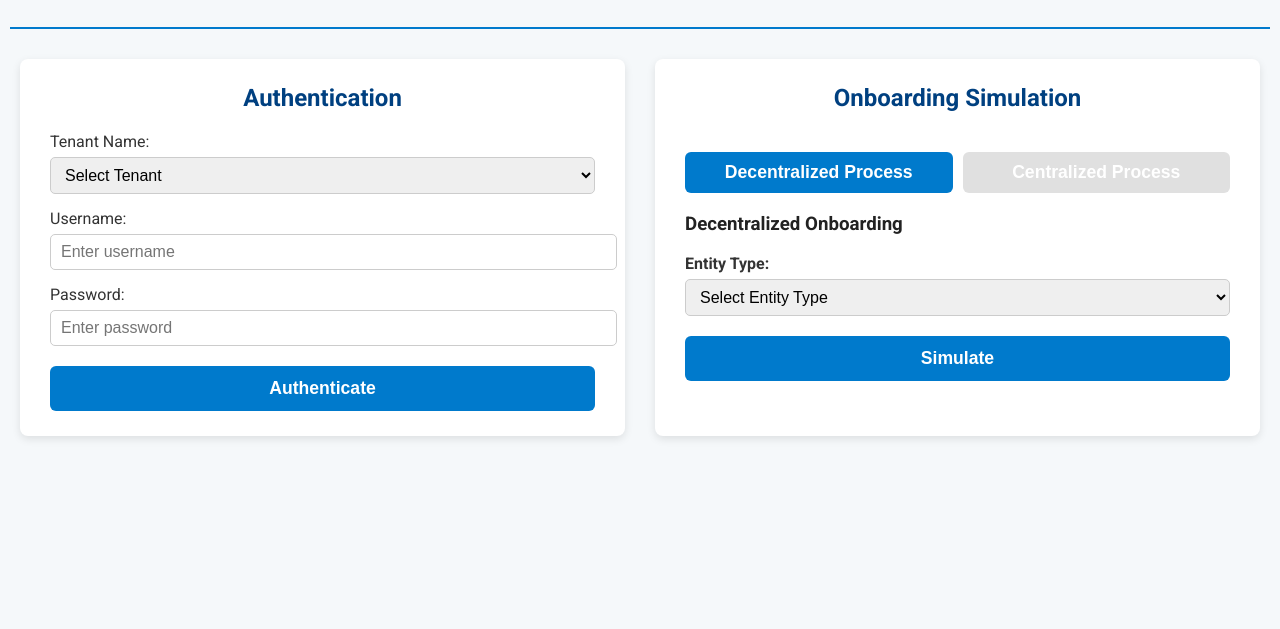
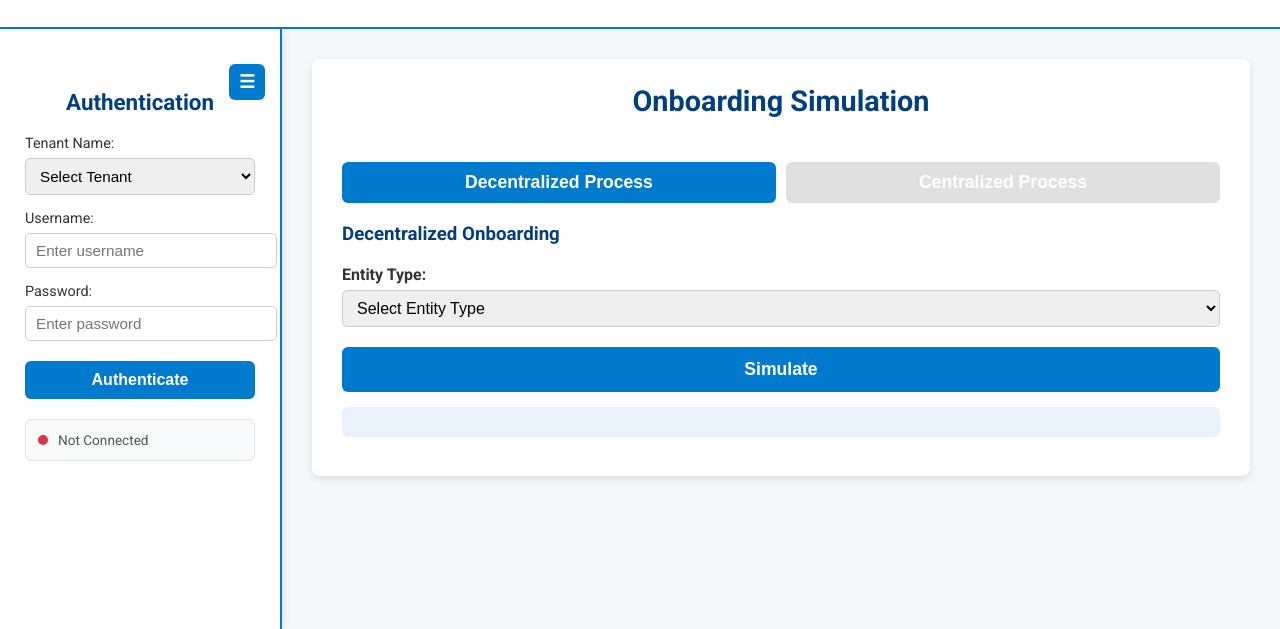
Before and after one commit to hadilromdhane-cloud/kyc-simulator, a website: page public/index.html in a window 1280 px wide. Shown: the part 195-824 px from the top of the page. Before the commit the page ends 800 px from the top, so only its background shows below. Drawn offline with Linux system fonts and the light colour scheme; no server answers.

Commit message:
Modified the home page

```diff
--- a/public/index.html
+++ b/public/index.html
@@ -2,6 +2,7 @@
 <html lang="en">
 <head>
   <meta charset="UTF-8" />
+  <meta name="viewport" content="width=device-width, initial-scale=1.0">
   <title>Web Service Simulator</title>
   <link href="https://fonts.googleapis.com/css2?family=Roboto:wght@400;700&display=swap" rel="stylesheet" />
   <link rel="stylesheet" href="styles.css" />
@@ -12,10 +13,16 @@
     <h1>Web Service Simulator</h1>
   </header>
 
-  <div class="container">
-    <!-- Authentication Column -->
-    <section id="authSimulator">
+  <div class="main-layout">
+    <!-- Authentication Sidebar -->
+    <aside id="authSidebar" class="auth-sidebar">
+      <button class="toggle-sidebar-btn" id="toggleSidebar" aria-label="Toggle Sidebar">
+        <span class="toggle-icon">☰</span>
+      </button>
+
+      <div class="sidebar-content">
         <h2>Authentication</h2>
+
         <label for="tenantName">Tenant Name:</label>
         <select id="tenantName">
           <option value="">Select Tenant</option>
@@ -37,9 +44,16 @@
         <input type="password" id="password" placeholder="Enter password" />
 
         <button id="authBtn">Authenticate</button>
-    </section>
 
-    <!-- Onboarding Simulation Column -->
+        <div class="auth-status" id="authStatus">
+          <span class="status-indicator"></span>
+          <span class="status-text">Not Connected</span>
+        </div>
+      </div>
+    </aside>
+
+    <!-- Main Content Area -->
+    <main class="main-content">
       <section id="onboardingSimulator">
         <h2>Onboarding Simulation</h2>
 
@@ -97,7 +111,9 @@
           </div>
         </div>
       </section>
+    </main>
   </div>
+
   <div id="popup" style="display:none; position:fixed; top:50%; left:50%; transform:translate(-50%,-50%);
     background:white; padding:30px; border-radius:10px; box-shadow:0 5px 25px rgba(0,0,0,0.4);
     z-index:1000; min-width:400px; max-width:600px;">
--- a/public/styles.css
+++ b/public/styles.css
@@ -3,7 +3,7 @@ body {
   font-family: 'Roboto', sans-serif;
   background: #f5f8fa;
   margin: 0;
-  padding: 0 10px 40px;
+  padding: 0;
   color: #222;
 }
 
@@ -13,9 +13,12 @@ header {
   align-items: center;
   padding: 20px 0 30px;
   border-bottom: 2px solid #007ACC;
+  background: white;
 }
 
-header img { height: 120px; }
+header img {
+  height: 120px;
+}
 
 header h1 {
   font-weight: 700;
@@ -24,71 +27,289 @@ header h1 {
   margin: 10px 0 0;
 }
 
-.container {
+/* Main Layout with Sidebar */
+.main-layout {
   display: flex;
-  gap: 30px;
-  max-width: 1500px;
-  margin: 30px auto;
-  padding: 0 10px;
+  min-height: calc(100vh - 200px);
 }
 
-section {
+/* Authentication Sidebar */
+.auth-sidebar {
+  width: 280px;
+  background: white;
+  border-right: 2px solid #007ACC;
+  box-shadow: 2px 0 8px rgba(0, 0, 0, 0.08);
+  transition: width 0.3s ease;
+  position: relative;
+  overflow: hidden;
+}
+
+.auth-sidebar.collapsed {
+  width: 60px;
+}
+
+.auth-sidebar.collapsed .sidebar-content {
+  opacity: 0;
+  visibility: hidden;
+}
+
+.toggle-sidebar-btn {
+  position: absolute;
+  top: 15px;
+  right: 15px;
+  background: #007ACC;
+  color: white;
+  border: none;
+  width: 36px;
+  height: 36px;
+  border-radius: 6px;
+  cursor: pointer;
+  display: flex;
+  align-items: center;
+  justify-content: center;
+  font-size: 18px;
+  transition: background 0.3s;
+  z-index: 10;
+}
+
+.toggle-sidebar-btn:hover {
+  background: #004080;
+}
+
+.sidebar-content {
+  padding: 60px 25px 25px;
+  opacity: 1;
+  visibility: visible;
+  transition: opacity 0.3s ease, visibility 0.3s ease;
+}
+
+.auth-sidebar h2 {
+  color: #004080;
+  margin-top: 0;
+  margin-bottom: 20px;
+  text-align: center;
+  font-size: 1.4rem;
+}
+
+.auth-sidebar label {
+  display: block;
+  margin-top: 15px;
+  font-weight: 500;
+  color: #333;
+  font-size: 0.9rem;
+}
+
+.auth-sidebar input,
+.auth-sidebar select {
+  width: 100%;
+  padding: 8px 10px;
+  margin-top: 6px;
+  border: 1.8px solid #ccc;
+  border-radius: 5px;
+  font-size: 0.95rem;
+}
+
+.auth-sidebar input:focus,
+.auth-sidebar select:focus {
+  border-color: #007ACC;
+  outline: none;
+  box-shadow: 0 0 8px rgba(0, 122, 204, 0.4);
+}
+
+.auth-sidebar button#authBtn {
+  margin-top: 20px;
+  background-color: #007ACC;
+  color: white;
+  border: none;
+  padding: 10px 0;
+  width: 100%;
+  font-size: 1rem;
+  border-radius: 6px;
+  cursor: pointer;
+  font-weight: 600;
+}
+
+.auth-sidebar button#authBtn:hover {
+  background-color: #004080;
+}
+
+/* Auth Status Indicator */
+.auth-status {
+  margin-top: 20px;
+  padding: 12px;
+  background: #f8f9fa;
+  border-radius: 6px;
+  display: flex;
+  align-items: center;
+  gap: 10px;
+  border: 1px solid #e0e0e0;
+}
+
+.status-indicator {
+  width: 10px;
+  height: 10px;
+  border-radius: 50%;
+  background: #dc3545;
+  flex-shrink: 0;
+}
+
+.status-indicator.connected {
+  background: #28a745;
+}
+
+.status-text {
+  font-size: 0.85rem;
+  color: #555;
+  font-weight: 500;
+}
+
+/* Main Content Area */
+.main-content {
+  flex: 1;
+  padding: 30px;
+  overflow-y: auto;
+}
+
+section#onboardingSimulator {
   background: white;
   border-radius: 8px;
-  box-shadow: 0 3px 8px rgb(0 0 0 / 0.1);
-  flex: 1;
+  box-shadow: 0 3px 8px rgba(0, 0, 0, 0.1);
   padding: 25px 30px;
-  min-width: 300px;
+  max-width: 1200px;
 }
 
-h2 { color: #004080; margin-top: 0; text-align: center; }
-label { display: block; margin-top: 15px; font-weight: 500; color: #333; }
+h2 {
+  color: #004080;
+  margin-top: 0;
+  text-align: center;
+  font-size: 1.8rem;
+}
+
+h3 {
+  color: #004080;
+  margin-top: 0;
+  margin-bottom: 20px;
+}
+
+label {
+  display: block;
+  margin-top: 15px;
+  font-weight: 500;
+  color: #333;
+}
 
 input, select {
-  width: 100%; padding: 8px 10px; margin-top: 6px; border: 1.8px solid #ccc;
-  border-radius: 5px; font-size: 1rem;
+  width: 100%;
+  padding: 8px 10px;
+  margin-top: 6px;
+  border: 1.8px solid #ccc;
+  border-radius: 5px;
+  font-size: 1rem;
 }
 
 input:focus, select:focus {
-  border-color: #007ACC; outline: none;
+  border-color: #007ACC;
+  outline: none;
   box-shadow: 0 0 8px rgba(0, 122, 204, 0.4);
 }
 
 button {
   margin-top: 20px;
-  background-color: #007ACC; color: white; border: none;
-  padding: 12px 0; width: 100%; font-size: 1.1rem; border-radius: 6px; cursor: pointer;
+  background-color: #007ACC;
+  color: white;
+  border: none;
+  padding: 12px 0;
+  width: 100%;
+  font-size: 1.1rem;
+  border-radius: 6px;
+  cursor: pointer;
   font-weight: 600;
 }
 
-button:hover { background-color: #004080; }
+button:hover {
+  background-color: #004080;
+}
 
-.response-box {
+.response-box, pre {
   background: #e9f1fb;
   padding: 15px;
   border-radius: 6px;
   max-height: 300px;
   overflow-y: auto;
-  white-space: normal;
+  white-space: pre-wrap;
   word-wrap: break-word;
   margin-top: 15px;
   font-size: 0.9rem;
   color: #222;
 }
 
-.tabs, .subTabs { display: flex; gap: 10px; margin-top: 15px; }
-.tabBtn, .subTabBtn {
-  flex: 1; padding: 10px; border-radius: 6px; border: none; cursor: pointer;
-  background: #e0e0e0; font-weight: 600;
+.tabs, .subTabs {
+  display: flex;
+  gap: 10px;
+  margin-top: 15px;
 }
 
-.tabBtn.active, .subTabBtn.active { background: #007ACC; color: white; }
+.tabBtn, .subTabBtn {
+  flex: 1;
+  padding: 10px;
+  border-radius: 6px;
+  border: none;
+  cursor: pointer;
+  background: #e0e0e0;
+  font-weight: 600;
+}
 
-.tabContent, .subTabContent { margin-top: 20px; }
+.tabBtn.active, .subTabBtn.active {
+  background: #007ACC;
+  color: white;
+}
+
+.tabContent, .subTabContent {
+  margin-top: 20px;
+}
 
 .entity-fields input {
   margin-top: 5px;
   margin-bottom: 10px;
 }
 
-@media (max-width: 900px) { .container { flex-direction: column; } }
+/* Responsive Design */
+@media (max-width: 900px) {
+  .main-layout {
+    flex-direction: column;
+  }
+
+  .auth-sidebar {
+    width: 100%;
+    border-right: none;
+    border-bottom: 2px solid #007ACC;
+  }
+
+  .auth-sidebar.collapsed {
+    width: 100%;
+    height: 60px;
+  }
+
+  .toggle-sidebar-btn {
+    top: 12px;
+    right: 12px;
+  }
+}
+
+@media (max-width: 600px) {
+  header h1 {
+    font-size: 1.6rem;
+  }
+
+  header img {
+    height: 80px;
+  }
+
+  .main-content {
+    padding: 15px;
+  }
+
+  section#onboardingSimulator {
+    padding: 20px;
+  }
+}
```
Lines whose indentation alone changed are shown as unchanged.
